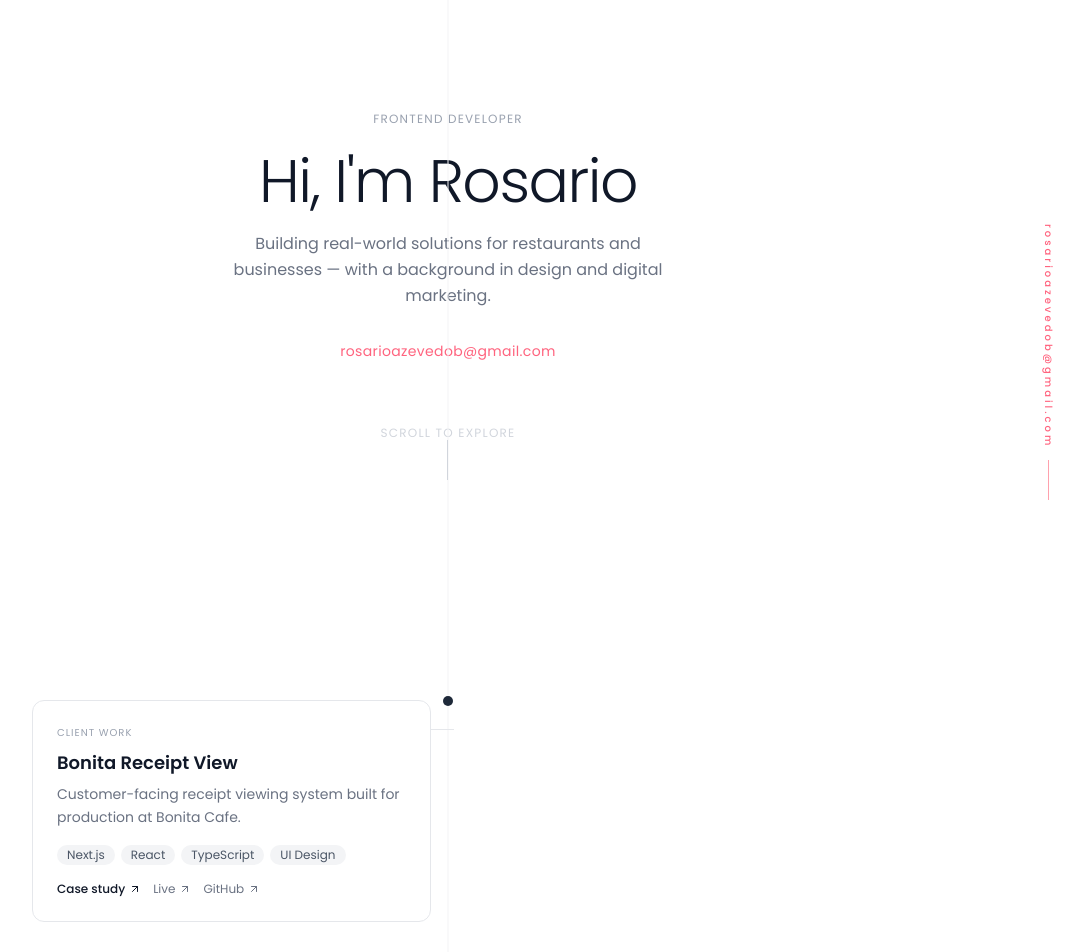
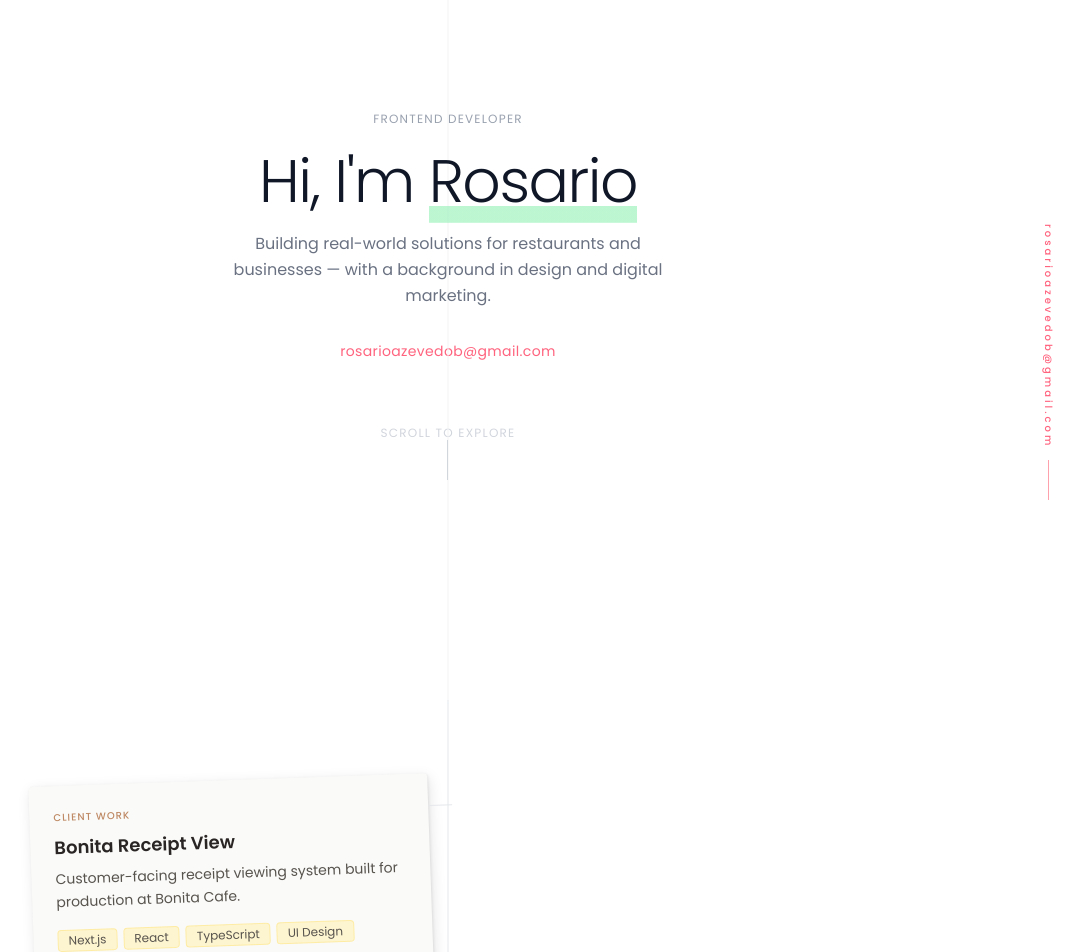
Before and after one commit to RosarioBA/rosario-portfolio, a Next.js app: page / in a window 1280 px wide. Shown: the part 100-1052 px from the top of the page, without its empty margins (192-1276 px from the left). Built offline with nearby package versions, Linux system fonts and the light colour scheme.

Commit message:
better project boxes

```diff
--- a/src/app/globals.css
+++ b/src/app/globals.css
@@ -28,3 +28,85 @@ body {
   font-family: var(--font-sans), sans-serif;
   line-height: 1.6;
 }
+
+@keyframes slam-from-top {
+  0%   { opacity: 0; transform: translateY(-80px); }
+  70%  { opacity: 1; transform: translateY(8px); }
+  85%  { transform: translateY(-4px); }
+  100% { opacity: 1; transform: translateY(0); }
+}
+
+@keyframes slam-from-bottom {
+  0%   { opacity: 0; transform: translateY(80px); }
+  70%  { opacity: 1; transform: translateY(-8px); }
+  85%  { transform: translateY(4px); }
+  100% { opacity: 1; transform: translateY(0); }
+}
+
+.slam-top {
+  animation: slam-from-top 0.7s cubic-bezier(0.22, 1, 0.36, 1) 0.3s both;
+}
+
+.slam-bottom {
+  animation: slam-from-bottom 0.7s cubic-bezier(0.22, 1, 0.36, 1) 0.3s both;
+}
+
+@keyframes highlight-sweep {
+  0%   { background-size: 0% 45%; }
+  100% { background-size: 110% 45%; }
+}
+
+.highlight-green {
+  background-image: linear-gradient(transparent 55%, rgba(134, 239, 172, 0.55) 55%);
+  background-repeat: no-repeat;
+  background-position: left bottom;
+  background-size: 0% 45%;
+  animation: highlight-sweep 0.5s ease-out 1.1s both;
+}
+
+/* ── Cork board ── */
+.cork-board {
+  background-color: #7c5b3a;
+  background-image:
+    radial-gradient(ellipse at 15% 30%, rgba(160, 110, 60, 0.35) 0%, transparent 55%),
+    radial-gradient(ellipse at 80% 70%, rgba(90, 55, 20, 0.4) 0%, transparent 50%),
+    radial-gradient(ellipse at 55% 10%, rgba(180, 130, 70, 0.2) 0%, transparent 45%);
+}
+
+/* ── Pinned note card ── */
+.pinned-note {
+  background: #fafaf9;
+  box-shadow: 2px 4px 14px rgba(0, 0, 0, 0.1), 1px 1px 3px rgba(0, 0, 0, 0.08);
+  transition: transform 0.3s ease, box-shadow 0.3s ease;
+}
+
+.pinned-note:hover {
+  transform: rotate(0deg) !important;
+  box-shadow: 4px 8px 20px rgba(0, 0, 0, 0.15);
+}
+
+/* ── Push pin ── */
+.push-pin {
+  position: absolute;
+  top: -14px;
+  left: 50%;
+  transform: translateX(-50%);
+  width: 18px;
+  height: 18px;
+  background: radial-gradient(circle at 38% 35%, #ff8a80, #c0392b);
+  border-radius: 50%;
+  box-shadow: 0 2px 6px rgba(0, 0, 0, 0.5);
+  z-index: 10;
+}
+
+.push-pin::after {
+  content: '';
+  position: absolute;
+  bottom: -8px;
+  left: 50%;
+  transform: translateX(-50%);
+  width: 3px;
+  height: 10px;
+  background: linear-gradient(to bottom, #aaa, #777);
+  border-radius: 0 0 2px 2px;
+}
--- a/src/components/Portfolio.tsx
+++ b/src/components/Portfolio.tsx
@@ -91,6 +91,9 @@ export default function Portfolio() {
 
   return (
     <div className="min-h-screen bg-white relative font-sans">
+      {/* Central line — runs full page from hero downward */}
+      <div className="absolute left-1/2 top-0 bottom-0 w-px bg-gray-100 -translate-x-1/2" />
+
       {/* Fixed email on the right */}
       <a
         href="mailto:rosarioazevedob@gmail.com"
@@ -101,16 +104,13 @@ export default function Portfolio() {
         <span className="w-px h-10 bg-rose-300 inline-block" />
       </a>
 
-      {/* Central timeline line */}
-      <div className="absolute left-1/2 top-0 bottom-0 w-px bg-gray-100 -translate-x-1/2" />
-
       {/* Hero */}
       <div className="h-screen flex flex-col items-center justify-center text-center px-6">
         <p className="text-xs uppercase tracking-widest text-gray-400 mb-6">Frontend Developer</p>
-        <h1 className="text-5xl sm:text-6xl font-light text-gray-900 mb-5 tracking-tight">
-          Hi, I&apos;m Rosario
+        <h1 className="slam-top text-5xl sm:text-6xl font-light text-gray-900 mb-5 tracking-tight">
+          Hi, I&apos;m <span className="highlight-green">Rosario</span>
         </h1>
-        <p className="text-base text-gray-500 leading-relaxed max-w-md mb-8">
+        <p className="slam-bottom text-base text-gray-500 leading-relaxed max-w-md mb-8">
           Building real-world solutions for restaurants and businesses — with a background in design and digital marketing.
         </p>
         <a
@@ -125,23 +125,18 @@ export default function Portfolio() {
         </div>
       </div>
 
-      {/* Projects timeline */}
-      <div className="relative pb-32 max-w-4xl mx-auto px-8">
-        {projects.map((project) => {
+      {/* Projects */}
+      <div className="relative py-20 bg-white">
+        <div className="absolute left-1/2 top-0 bottom-0 w-px bg-gray-200 -translate-x-1/2" />
+        <div className="relative max-w-4xl mx-auto px-8">
+          {projects.map((project, index) => {
             const isVisible = visible.has(project.id);
             const isLeft = project.side === "left";
+            const rotations = ["-2deg", "1.5deg", "-1.2deg", "2deg", "-1.5deg"];
+            const rotation = rotations[index % rotations.length];
 
             return (
-            <div key={project.id} data-item={project.id} className="relative mb-24">
-              {/* Timeline dot */}
-              <div
-                className={`absolute left-1/2 -translate-x-1/2 -translate-y-1 transition-all duration-500 ${
-                  isVisible ? "scale-100 opacity-100" : "scale-0 opacity-0"
-                }`}
-              >
-                <div className="w-2.5 h-2.5 rounded-full bg-gray-800" />
-              </div>
-
+              <div key={project.id} data-item={project.id} className="relative mb-10">
                 {/* Card */}
                 <div className={isLeft ? "pr-[52%]" : "pl-[52%]"}>
                   <div
@@ -152,24 +147,27 @@ export default function Portfolio() {
                     }`}
                     style={{ transitionDelay: "150ms" }}
                   >
-                  <div className="bg-white p-6 rounded-xl border border-gray-200 hover:border-gray-400 hover:shadow-md transition-all group relative">
-                    {/* Connector line */}
                     <div
-                      className={`absolute top-7 ${isLeft ? "-right-6" : "-left-6"} w-6 h-px bg-gray-200`}
+                      className="pinned-note p-6 rounded-sm relative group"
+                      style={{ transform: `rotate(${rotation})` }}
+                    >
+                      {/* Connector */}
+                      <div
+                        className={`absolute top-8 ${isLeft ? "-right-6" : "-left-6"} w-6 h-px bg-gray-200`}
                       />
 
-                    <div className="text-[10px] uppercase tracking-widest text-gray-400 mb-2">
+                      <div className="text-[10px] uppercase tracking-widest text-amber-800/60 mb-2 font-medium">
                         {project.type}
                       </div>
-                    <h3 className="text-lg font-semibold text-gray-900 mb-1.5 group-hover:underline underline-offset-2">
+                      <h3 className="text-lg font-semibold text-stone-800 mb-1.5">
                         {project.title}
                       </h3>
-                    <p className="text-sm text-gray-500 mb-4 leading-relaxed">
+                      <p className="text-sm text-stone-600 mb-4 leading-relaxed">
                         {project.description}
                       </p>
                       <div className="flex flex-wrap gap-1.5 mb-4">
                         {project.tech.map((t) => (
-                        <span key={t} className="text-xs px-2.5 py-0.5 bg-gray-100 rounded-full text-gray-600">
+                          <span key={t} className="text-xs px-2.5 py-0.5 bg-amber-100/80 rounded-sm text-stone-600 border border-amber-200/60">
                             {t}
                           </span>
                         ))}
@@ -178,7 +176,7 @@ export default function Portfolio() {
                         {project.caseStudy && (
                           <a
                             href={project.caseStudy}
-                          className="inline-flex items-center gap-1 text-xs font-medium text-gray-900 hover:underline underline-offset-2"
+                            className="inline-flex items-center gap-1 text-xs font-medium text-stone-800 hover:underline underline-offset-2"
                           >
                             Case study <ArrowUpRight size={12} />
                           </a>
@@ -188,7 +186,7 @@ export default function Portfolio() {
                             href={project.live}
                             target="_blank"
                             rel="noopener"
-                          className="inline-flex items-center gap-1 text-xs text-gray-500 hover:text-gray-900 transition-colors"
+                            className="inline-flex items-center gap-1 text-xs text-stone-500 hover:text-stone-800 transition-colors"
                           >
                             Live <ArrowUpRight size={12} />
                           </a>
@@ -198,13 +196,13 @@ export default function Portfolio() {
                             href={project.github}
                             target="_blank"
                             rel="noopener"
-                          className="inline-flex items-center gap-1 text-xs text-gray-500 hover:text-gray-900 transition-colors"
+                            className="inline-flex items-center gap-1 text-xs text-stone-500 hover:text-stone-800 transition-colors"
                           >
                             GitHub <ArrowUpRight size={12} />
                           </a>
                         )}
                         {project.note && (
-                        <span className="text-xs text-gray-400 italic">{project.note}</span>
+                          <span className="text-xs text-stone-400 italic">{project.note}</span>
                         )}
                       </div>
                     </div>
@@ -213,6 +211,7 @@ export default function Portfolio() {
               </div>
             );
           })}
+        </div>
       </div>
 
       {/* About */}
```
Lines whose indentation alone changed are shown as unchanged.
